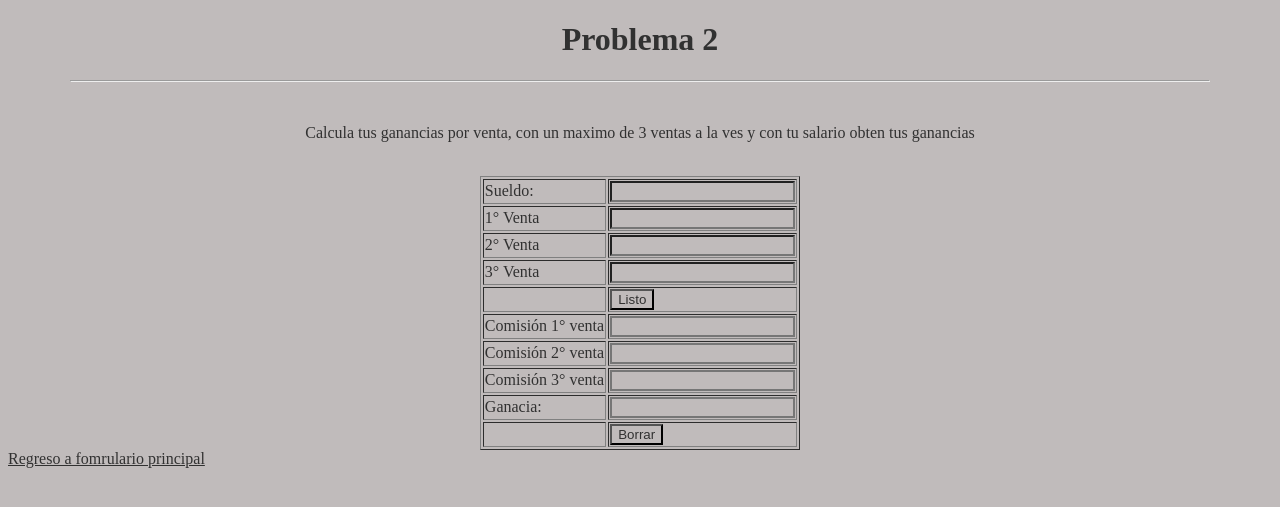
After one commit to Charliiec4/4iv7-psw-giorn-flores-carlos, a PHP site: page /problema2.html in a window 1280 px wide. The commit adds this page. Shown: the top 507 px of the page. Run offline with PHP 8.4, Linux system fonts and the light colour scheme.

Commit message:
problema2

```diff
--- /dev/null
+++ b/JS/problema2.js
@@ -0,0 +1,63 @@
+function validarn(e) {
+    var teclado = (document.all) ? e.keyCode : e.which;
+    if (teclado == 8) return true;
+    var patron = /[0-9\d.]/;
+    var prueba = String.fromCharCode(teclado);
+    return patron.test(prueba);
+}
+
+function primer() {
+    var v1 = document.formulario.vent1.value;
+    var v1int = parseInt(v1);
+    var comision = v1int * 0.1;
+    document.formulario.comi1.value = "$" + comision;
+}
+
+function segunda() {
+    var v2 = document.formulario.vent2.value;
+    var v2int = parseInt(v2);
+    var comision = v2int * 0.1;
+    document.formulario.comi2.value = "$" + comision;
+}
+
+function tercer() {
+    var v3 = document.formulario.vent3.value;
+    var v3int = parseInt(v3);
+    var comision = v3int * 0.1;
+    document.formulario.comi3.value = "$" + comision;
+}
+
+function gains() {
+    var sueldo = document.formulario.sueldo.value;
+    var sueldoint = parseInt(sueldo);
+    var v1 = document.formulario.vent1.value;
+    var v1int = parseInt(v1);
+    var comision1 = v1int * 0.1;
+    var v2 = document.formulario.vent2.value;
+    var v2int = parseInt(v2);
+    var comision2 = v2int * 0.1;
+    var v3 = document.formulario.vent3.value;
+    var v3int = parseInt(v3);
+    var comision3 = v3int * 0.1;
+    var total = comision1 + comision2 + comision3 + sueldoint;
+    document.formulario.ganancia.value = "$" + total;
+}
+
+function borrar() {
+    document.formulario.vent1.value= "";
+    document.formulario.vent2.value= "";
+    document.formulario.vent3.value= "";
+    document.formulario.ganancia.value = "";
+    document.formulario.sueldo.value = "";
+    document.formulario.comi1.value= "";
+    document.formulario.comi2.value= "";
+    document.formulario.comi3.value= "";
+
+}
+
+function todo() {
+    primer();
+    segunda();
+    tercer();
+    gains();
+}
--- a/css/problema.css
+++ b/css/problema.css
@@ -2,6 +2,10 @@
     align-items: left;
     justify-content: left;
     width: 100;
+}
+
+.datos{
+    color: rgb(102, 102, 170);
 }
 
 .td_down{
@@ -20,6 +24,15 @@
 }
 
 *{
-    background-color: #85deff;
-    color: rgb(91, 91, 182);
+    background-color: rgb(192, 187, 187);
+    color:rgb(49, 49, 49);
 }
+body h1{
+    text-align: center;
+}
+body hr{
+    width: 90%;
+}
+body p{
+    text-align: center;
+}
--- /dev/null
+++ b/problema2.html
@@ -0,0 +1,68 @@
+<!DOCTYPE html>
+<html lang="en">
+
+<head>
+    <meta charset="UTF-8">
+    <meta http-equiv="X-UA-Compatible" content="IE=edge">
+    <meta name="viewport" content="width=device-width, initial-scale=1.0">
+    <link rel="stylesheet" href="css/problema.css">
+    <script src="JS/problema2.js"></script>
+    <title>Problema 2</title>
+</head>
+
+<body>
+    <h1>Problema 2</h1>
+    <hr>
+    <br>
+    <p>Calcula tus ganancias por venta, con un maximo de 3 ventas a la ves y con tu salario obten tus ganancias</p>
+    <br>
+    <form name="formulario" method="GET" action="problema2.html">
+        <table align="center" border="1">
+            <tr>
+                <td class="td_up">Sueldo:</td>
+                <td class="td_down"><input type="text" name="sueldo" class="datos" onkeypress="return validarn(event)"></td>
+            </tr>
+            <tr>
+                <td class="td_up">1° Venta</td>
+                <td class="td_down"><input type="text" name="vent1" class="datos" onkeypress="return validarn(event)"></td>
+            </tr>
+            <tr>
+                <td class="td_up">2° Venta</td>
+                <td class="td_down"><input type="text" name="vent2" class="datos" onkeypress="return validarn(event)"></td>
+            </tr>
+            <tr>
+                <td class="td_up">3° Venta</td>
+                <td class="td_down"><input type="text" name="vent3" class="datos" onkeypress="return validarn(event)"></td>
+            </tr>
+            <tr>
+                <td class="td_up"></td>
+                <td class="td_down">
+                    <input type="button" value="Listo" name="enviar" onclick="return todo(event)">
+                </td>
+            </tr>
+            <tr>
+                <td class="td_up">Comisión 1° venta</td>
+                <td class="td_down"><input type="text" name="comi1" id="comi1" readonly="readonly" class="input_text"></td>
+            </tr>
+            <tr>
+                <td class="td_up">Comisión 2° venta</td>
+                <td class="td_down"><input type="text" name="comi2" id="comi2" readonly="readonly" class="input_text"></td>
+            </tr>
+            <tr>
+                <td class="td_up">Comisión 3° venta</td>
+                <td class="td_down"><input type="text" name="comi3" id="comi3" readonly="readonly" class="input_text"></td>
+            </tr>
+            <tr>
+                <td class="td_up">Ganacia:</td>
+                <td class="td_down"><input type="text" name="ganancia" id="ganancia" readonly="readonly" class="input_text"></td>
+            </tr>
+            <tr>
+                <td class="td_up"></td>
+                <td class="td_down"><input type="button" name="borrard" value="Borrar" onclick="borrar()"></td>
+            </tr>
+        </table>
+    </form>
+    <a href="formulario.html">Regreso a fomrulario principal</a>
+</body>
+
+</html>
--- a/videojuegos.html
+++ b/videojuegos.html
@@ -86,7 +86,7 @@
                     para Xbox One.
                 </p>
                 <br>
-                <video src="video/yt1s.com - SMITE  To Hell  Back Cinematic Trailer.mp4" muted controls width="400px" height=""></video>
+
             </article>
             <br>
 
```
Also changed, not shown: JS/validarformulario.js (+71 -42 lines), formulario.html (+13 -6 lines).
